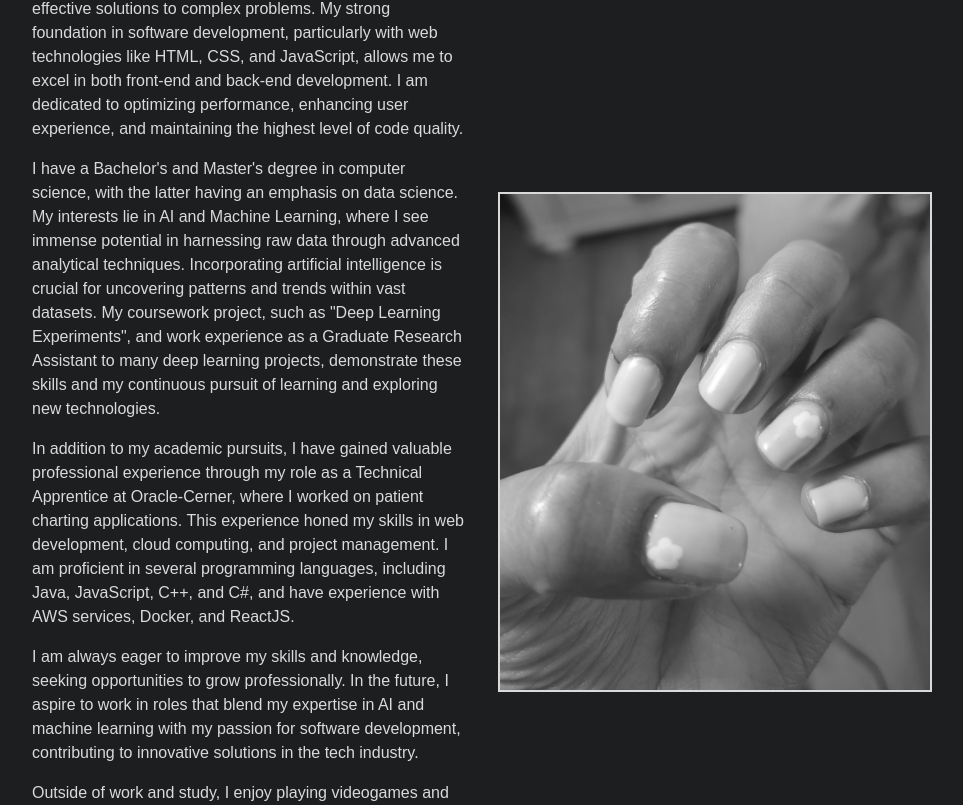
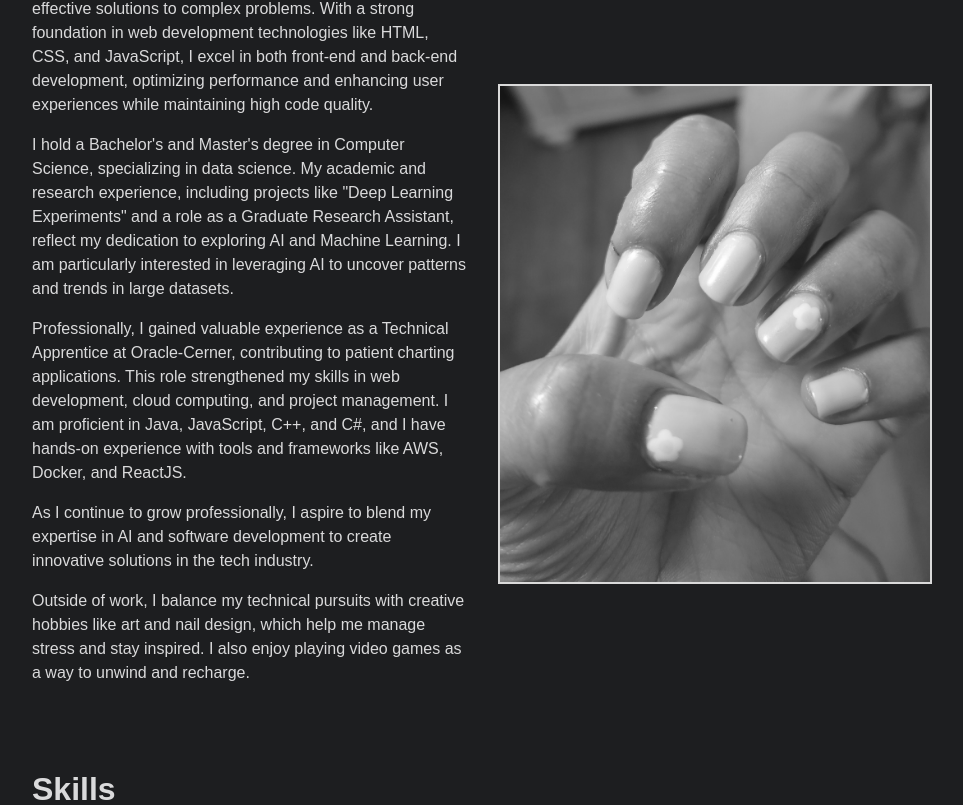
Before and after one commit to aa57c/PortfolioWebsite, a Next.js app: page / in a window 1280 px wide. Shown: the part 915-1720 px from the top of the page, without its empty margins (158-1121 px from the left). Built offline with nearby package versions, Linux system fonts and the light colour scheme.

Commit message:
Update About.jsx

```diff
--- a/src/components/About.jsx
+++ b/src/components/About.jsx
@@ -27,19 +27,19 @@ const About = () => {
       <div className="flex-about">
         <div className="about-text">
           <p>
-            As a developer, I am passionate about crafting elegant and effective solutions to complex problems. My strong foundation in software development, particularly with web technologies like HTML, CSS, and JavaScript, allows me to excel in both front-end and back-end development. I am dedicated to optimizing performance, enhancing user experience, and maintaining the highest level of code quality.
+           I am a developer passionate about crafting elegant and effective solutions to complex problems. With a strong foundation in web development technologies like HTML, CSS, and JavaScript, I excel in both front-end and back-end development, optimizing performance and enhancing user experiences while maintaining high code quality.
           </p>
           <p>
-         I have a Bachelor's and Master's degree in computer science, with the latter having an emphasis on data science. My interests lie in AI and Machine Learning, where I see immense potential in harnessing raw data through advanced analytical techniques. Incorporating artificial intelligence is crucial for uncovering patterns and trends within vast datasets. My coursework project, such as "Deep Learning Experiments", and work experience as a Graduate Research Assistant to many deep learning projects, demonstrate these skills and my continuous pursuit of learning and exploring new technologies.
+         I hold a Bachelor's and Master's degree in Computer Science, specializing in data science. My academic and research experience, including projects like "Deep Learning Experiments" and a role as a Graduate Research Assistant, reflect my dedication to exploring AI and Machine Learning. I am particularly interested in leveraging AI to uncover patterns and trends in large datasets.
           </p>
           <p>
-            In addition to my academic pursuits, I have gained valuable professional experience through my role as a Technical Apprentice at Oracle-Cerner, where I worked on patient charting applications. This experience honed my skills in web development, cloud computing, and project management. I am proficient in several programming languages, including Java, JavaScript, C++, and C#, and have experience with AWS services, Docker, and ReactJS.
+            Professionally, I gained valuable experience as a Technical Apprentice at Oracle-Cerner, contributing to patient charting applications. This role strengthened my skills in web development, cloud computing, and project management. I am proficient in Java, JavaScript, C++, and C#, and I have hands-on experience with tools and frameworks like AWS, Docker, and ReactJS.
           </p>
           <p>
-            I am always eager to improve my skills and knowledge, seeking opportunities to grow professionally. In the future, I aspire to work in roles that blend my expertise in AI and machine learning with my passion for software development, contributing to innovative solutions in the tech industry.
+            As I continue to grow professionally, I aspire to blend my expertise in AI and software development to create innovative solutions in the tech industry.
           </p>
           <p>
-            Outside of work and study, I enjoy playing videogames and art, which helps me maintain a balanced and well-rounded lifestyle. My most recent passion has been nail art and it really helps me tap into my creative side as well as helping me handle stress well.
+           Outside of work, I balance my technical pursuits with creative hobbies like art and nail design, which help me manage stress and stay inspired. I also enjoy playing video games as a way to unwind and recharge.
           </p>
         </div>
         <div className="about-img">
```
